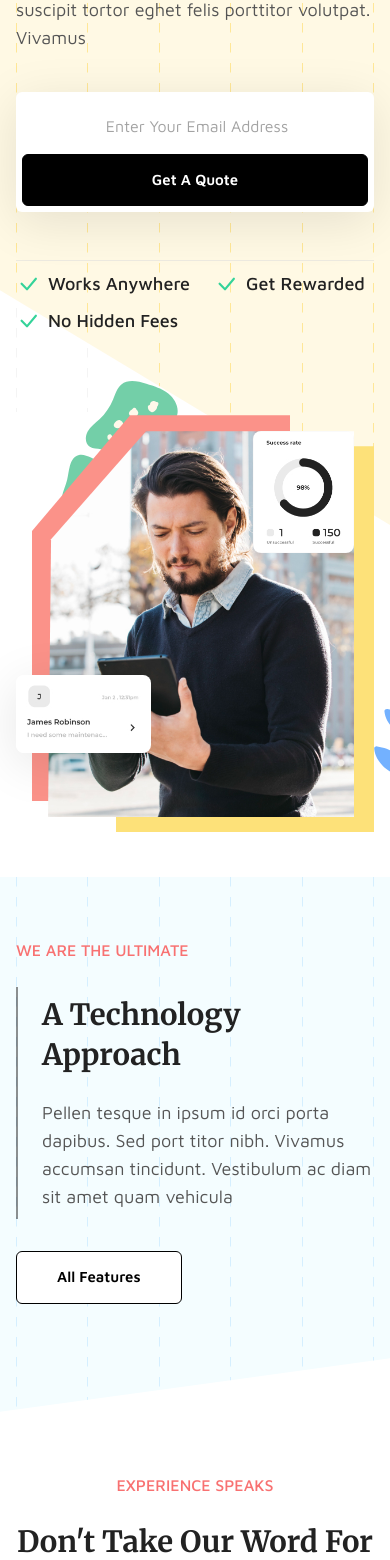
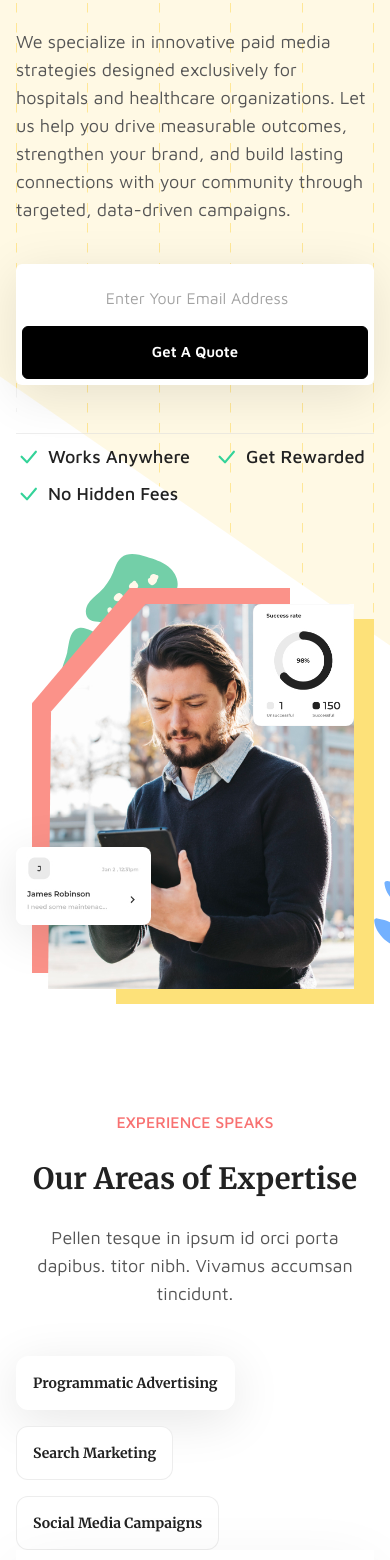
Before and after one commit to rzemanuel/citizenmedia, a Next.js app: page / in a window 390 px wide. Shown: the part 432-1992 px from the top of the page. Built offline with nearby package versions, Linux system fonts and the light colour scheme; what tailwind-bootstrap-grid would draw is missing.

Commit message:
updated main text

```diff
--- a/src/app/(main)/page.tsx
+++ b/src/app/(main)/page.tsx
@@ -2,74 +2,25 @@ import BlogCard from "@/components/BlogCard";
 import TabContainer from "@/components/TabContainer";
 import Line from "@/components/line";
 import config from "@/config/config.json";
-import DynamicIcon from "@/helpers/DynamicIcon";
 import { getListPage, getSinglePage } from "@/lib/contentParser";
 import { markdownify } from "@/lib/utils/textConverter";
-import CounterWrapper from "@/partials/Counter-Wrapper";
 import SeoMeta from "@/partials/SeoMeta";
-import Testimonials from "@/partials/Testimonials";
-import AboutShape1 from "@/shapes/about-s-1";
-import {
-  Blogs,
-  Button,
-  Feature,
-  Post,
-  Process,
-  Projects,
-  Testimonial,
-} from "@/types";
 import Image from "next/image";
 import Link from "next/link";
 import { BsCheckLg } from "react-icons/bs";
 import BannerShape from "../../shapes/banner-s-1";
 import BannerShape2 from "../../shapes/banner-s-2";
-import BlogShape1 from "../../shapes/blog-s-1";
 import FeatureShape1 from "../../shapes/feature-s-1";
 import FeatureShape2 from "../../shapes/feature-s-2";
+
 const { blog_folder } = config.settings;
 
 const Home = () => {
   const homepage = getListPage("_index.md");
-  const posts: Post[] = getSinglePage(blog_folder);
-  const testimonial: Testimonial = getListPage("sections/testimonial.md");
+  const posts = getSinglePage(blog_folder);
   const { frontmatter } = homepage;
-  const {
-    banner,
-    brands,
-    features,
-    projects,
-    process,
-    feature_post,
-    blogs,
-  }: {
-    banner: {
-      title: string;
-      images: {
-        left: string;
-        main: string;
-        right: string;
-      };
-      support: {
-        title: string;
-        list: { icon: string; link: string }[];
-      };
-      facility: string[];
-      content?: string;
-      button?: Button;
-    };
-    brands: { source: string }[];
-    feature_post: {
-      title: string;
-      subtitle: string;
-      description: string;
-      image: string;
-    }[];
-    features: Feature;
-    process: Process;
-    projects: Projects;
-    blogs: Blogs;
-  } = frontmatter;
-  const { images, support, facility } = banner || {};
+  const { banner, process, feature_post, blogs } = frontmatter;
+  const { images, facility } = banner || {};
 
   return (
     <>
@@ -78,22 +29,13 @@ const Home = () => {
         <div className="container relative z-30">
           <div className="row items-center">
             <div className="lg:col-6">
-              <h1
-                data-aos="fade-up-sm"
-                className="mb-6 text-[35px] sm:text-[50px] xl:text-[65px]"
+              <h1 className="mb-6 text-[35px] sm:text-[50px] xl:text-[65px]"
                   dangerouslySetInnerHTML={markdownify(banner.title)}
-              ></h1>
-              <p
-                data-aos="fade-up-sm"
-                data-aos-delay="150"
-                className="mb-6 text-lg"
+              />
+              <p className="mb-6 text-lg"
                  dangerouslySetInnerHTML={markdownify(banner.content ?? "")}
-              ></p>
-              <form
-                data-aos="fade-up-sm"
-                data-aos-delay="200"
-                className="my-10 flex w-full max-w-[600px] flex-col justify-between rounded-md bg-white p-[6px] shadow-md sm:flex-row"
-              >
+              />
+              <form className="my-10 flex w-full max-w-[600px] flex-col justify-between rounded-md bg-white p-[6px] shadow-md sm:flex-row">
                 <input
                   type="search"
                   className="w-full border-0 bg-transparent p-4 pl-6 text-center text-base placeholder:text-neutral-400 focus:border-0 focus:ring-0 sm:text-left"
@@ -103,323 +45,110 @@ const Home = () => {
                   Get A Quote
                 </button>
               </form>
-              {/* <span
-                data-aos="fade-right"
-                data-aos-delay="250"
-                className="align-middle text-lg font-bold text-dark"
-              >
-                {support.title}
-              </span> */}
-              {/* <ul className="mt-2 flex flex-row gap-8 align-middle text-[28px] xs:ml-7 xs:mt-0 xs:inline-flex">
-                {support.list.map((item, i) => (
-                  <li
-                    key={i}
-                    data-aos="fade-in"
-                    className="text-dark"
-                    data-aos-delay={`${300 + 50 * i}`}
-                  >
-                    <a href={item.link}>
-                      <DynamicIcon icon={item.icon} />
-                    </a>
-                  </li>
-                ))}
-              </ul> */}
               <div className="py-2">
                 <hr className="h-[1px] border-0 border-b border-border/50 bg-transparent" />
               </div>
               <ul className="flex flex-wrap gap-x-6 gap-y-2">
-                {facility.map((text, i) => {
-                  return (
-                    <li
-                      key={i}
-                      data-aos="fade-in"
-                      data-aos-delay={100 + i * 50}
-                    >
+                {facility.map((text, i) => (
+                  <li key={i}>
                     <BsCheckLg className="mr-2 inline-block text-2xl text-emerald-400" />
                     <p className="inline-block align-middle text-lg font-medium text-dark">
                       {text}
                     </p>
                   </li>
-                  );
-                })}
+                ))}
               </ul>
             </div>
             <div className="mx-auto max-w-[600px] pt-24 lg:col-6 lg:pt-0">
-              <div
-                data-aos="fade-up-sm"
-                className="image-block relative mr-[5.5%] md:mr-6 lg:ml-6"
-              >
+              <div className="image-block relative mr-[5.5%] md:mr-6 lg:ml-6">
                 <Image
                   width={448}
                   height={564}
                   className="banner-image w-100 h-auto max-w-full"
                   src={images.main}
-                  alt="banner-image"
+                  alt="banner"
                 />
                 <Image
                   width={211}
                   height={121}
-                  data-aos="fade-down-sm"
-                  data-aos-delay="150"
                   className="absolute bottom-16 left-0 w-[40%] rounded-lg shadow-md"
                   src={images.left}
-                  alt="banner-image"
+                  alt="banner-left"
                 />
-
                 <Image
                   width={211}
                   height={254}
-                  data-aos="fade-up-sm"
-                  data-aos-delay="200"
                   className="absolute right-0 top-0 w-[30%] rounded-lg md:-right-32 md:top-14 md:w-[40%] xl:top-36"
                   src={images.right}
-                  alt="banner-image"
+                  alt="banner-right"
                 />
-                {/* <!-- Start Start Bg Shape --> */}
-                <div
-                  data-aos="fade-up-sm"
-                  className="pointer-events-none absolute left-[40px] top-[-50px] -z-20 w-[40%] select-none"
-                >
+                <div className="pointer-events-none absolute left-[40px] top-[-50px] -z-20 w-[40%] select-none">
                   <BannerShape className="text-secondary" />
                 </div>
-                <div
-                  data-aos="fade-down-sm"
-                  className="pointer-events-none absolute bottom-[-70px] right-[-130px] -z-20 w-[40%] select-none"
-                >
+                <div className="pointer-events-none absolute bottom-[-70px] right-[-130px] -z-20 w-[40%] select-none">
                   <BannerShape2 className="text-quinary" />
-                </div>
-                {/* <!-- End Start Bg Shape --> */}
                 </div>
               </div>
             </div>
           </div>
-        {/* <!-- End Main Content --> */}
+        </div>
         <Line className="line-bg absolute z-20" color="bg-line-yellow" />
-        {/* <!-- End background lines --> */}
-      </section>
-      {/* <!-- End Banner Section --> */}
-
-      {/* <section className="md:section">
-        <div className="shadow-default relative z-20 mx-3 max-w-[1440px] rounded-xl bg-white py-8 md:mx-6 md:py-16 lg:mx-auto">
-          <div className="container">
-            <div className="row justify-center">
-              {brands.map((item, i) => {
-                return (
-                  <div
-                    key={i}
-                    className="col-5 sm:col-3 lg:col-2"
-                    data-aos="fade-up-sm"
-                    data-aos-delay={`${150 + 50 * i}`}
-                  >
-                    <Image
-                      width={169}
-                      height={92}
-                      src={item.source}
-                      alt="brand logo"
-                      className="inline-block py-4 sm:mx-auto"
-                    />
-                  </div>
-                );
-              })}
-            </div>
-          </div>
-        </div>
-      </section> */}
-      {/* <!-- End Brands Section --> */}
-
-      <section className="section features relative z-20 overflow-hidden after:-z-10">
-        <div className="container relative z-30">
-          <div className="row items-end justify-between pb-12">
-            <div className="lg:col-8 xl:col-6">
-              <span
-                className="mb-6 inline-block font-medium uppercase text-red-400"
-                data-aos="fade-up-sm"
-              >
-                {features.subtitle}
-              </span>
-              <div
-                className="mb-8 border-l-2 border-dark border-opacity-50 py-2 pl-6 lg:mb-0"
-                data-aos="fade-up-sm"
-              >
-                <h2
-                  className="mb-6 font-semibold"
-                  data-aos="fade-up-sm"
-                  data-aos-delay="50"
-                >
-                  {features.title}
-                </h2>
-                <p
-                  className="text-lg"
-                  data-aos="fade-up-sm"
-                  data-aos-delay="100"
-                >
-                  {features.description}
-                </p>
-              </div>
-            </div>
-            <div
-              className="col-auto"
-              data-aos="fade-right-sm"
-              data-aos-delay="150"
-            >
-              <Link
-                aria-disabled={!features.button.enable}
-                className="btn btn-outline-primary btn-sm"
-                href={features.button.link}
-              >
-                {features.button.label}
-              </Link>
-            </div>
-          </div>
-          {/* <div className="colored-box-icon row gy-4">
-            {features.list.map((feature, i) => {
-              const { title, icon, description } = feature;
-              return (
-                <div
-                  key={i}
-                  data-aos="fade-up-sm"
-                  data-aos-delay={`${200 + i * 50}`}
-                  className="md:col-6 lg:col-4 xl:col-3"
-                >
-                  <div className="h-full rounded-2xl border border-border/30 bg-white px-8 py-12 transition-all duration-300 hover:shadow-sm">
-                    <div className="icon-box">
-                      <DynamicIcon icon={icon} />
-                    </div>
-                    <h3 className="mb-6 text-xl font-semibold sm:text-2xl">
-                      {title}
-                    </h3>
-                    <p>{description}</p>
-                  </div>
-                </div>
-              );
-            })}
-          </div> */}
-        </div>
-
-        {/* <!-- Start Bg Shape --> */}
-        <div
-          data-aos="fade-left-sm"
-          className="pointer-events-none absolute top-0 hidden select-none min-[1440px]:block"
-        >
-          <FeatureShape1 className="text-quaternary" />
-        </div>
-        <div
-          data-aos="fade-right-sm"
-          className="pointer-events-none absolute right-0 top-52 hidden select-none lg:block"
-        >
-          <FeatureShape2 className="text-secondary" />
-        </div>
-        {/* <!-- End Bg Shape --> */}
-        <Line className="line-bg absolute z-20" color="bg-line-sky" />
       </section>
 
       <TabContainer {...process} />
-      <CounterWrapper {...projects} />
-      {/* <!-- End Showcase Section --> */}
 
-      {feature_post.map((post, i) => {
-        const isEven = (i + 1) % 2 === 0;
-        return (
+      {feature_post.map((post, i) => (
         <section
           key={i}
-            className={`section-lg feature ${
-              isEven ? "triangle-down pt-32" : "triangle-up pb-0"
-            } relative z-20 overflow-hidden`}
+          className="relative z-20 overflow-hidden"
         >
           <div className="container relative z-20">
             <div className="row gy-4 items-center">
-                <div
-                  data-aos="fade-left-sm"
-                  className={`lg:col-7 ${isEven ? "order-2" : "order-1"}`}
-                >
+              <div className={`lg:col-7 ${(i + 1) % 2 === 0 ? "order-2" : "order-1"}`}>
                 <div className={`feature-clip-path-${i + 1} relative`}>
                   <Image
                     width={727}
                     height={613}
                     src={post.image}
                     className="mx-auto block"
-                      alt="feature image"
+                    alt="feature"
                   />
-                    {/* <!-- Start Bg Shape --> */}
-                    <div
-                      data-aos="fade-right-sm"
-                      className="pointer-events-none absolute right-[100px] top-[-10px] -z-10 hidden select-none lg:block"
-                    >
+                  <div className="pointer-events-none absolute right-[100px] top-[-10px] -z-10 hidden select-none lg:block">
                     <FeatureShape1 className="text-quinary" />
                   </div>
-                    <div
-                      data-aos="fade-left-sm"
-                      className="pointer-events-none absolute bottom-[130px] left-0 -z-10 hidden select-none lg:block"
-                    >
+                  <div className="pointer-events-none absolute bottom-[130px] left-0 -z-10 hidden select-none lg:block">
                     <FeatureShape2 className="text-secondary" />
-                    </div>
-                    {/* <!-- End Bg Shape --> */}
-                  </div>
-                </div>
-                <div className={`lg:col-5 ${isEven ? "order-1" : "order-2"}`}>
-                  <span
-                    className="mb-6 inline-block font-medium uppercase text-red-400"
-                    data-aos="fade-right-sm"
-                  >
-                    {post.subtitle}
-                  </span>
-                  <div
-                    data-aos="fade-right-sm"
-                    className="mb-6 border-l-2 border-dark border-opacity-50 py-2 pl-6"
-                  >
-                    <h2
-                      className="font-semibold"
-                      data-aos="fade-right-sm"
-                      data-aos-delay="100"
-                    >
-                      {post.title}
-                    </h2>
-                  </div>
-                  <p
-                    className="pl-6 text-lg"
-                    data-aos="fade-right-sm"
-                    data-aos-delay="150"
-                  >
-                    {post.description}
-                  </p>
                   </div>
                 </div>
               </div>
-            <Line
-              className="line-bg absolute left-0 top-1/2 z-10 flex h-full w-full -translate-y-1/2 justify-between"
-              color="bg-line-sky"
-            />
+              <div className={`lg:col-5 ${(i + 1) % 2 === 0 ? "order-1" : "order-2"}`}>
+                <span className="mb-6 inline-block font-medium uppercase text-red-400">
+                  {post.subtitle}
+                </span>
+                <div className="mb-6 border-l-2 border-dark border-opacity-50 py-2 pl-6">
+                  <h2 className="font-semibold">{post.title}</h2>
+                </div>
+                <p className="pl-6 text-lg">{post.description}</p>
+              </div>
+            </div>
+          </div>
+          <Line className="line-bg absolute left-0 top-1/2 z-10 flex h-full w-full -translate-y-1/2 justify-between" color="bg-line-sky" />
         </section>
-        );
-      })}
-      {/* <!-- End Feature Section --> */}
-
-      <Testimonials data={testimonial} />
+      ))}
 
       <section className="section-md articles relative z-20 overflow-hidden after:-z-10">
         <div className="container relative z-30">
           <div className="row items-end justify-between pb-12">
             <div className="lg:col-8 xl:col-6">
-              <span
-                className="mb-6 inline-block font-medium uppercase text-red-400"
-                data-aos="fade-up-sm"
-              >
+              <span className="mb-6 inline-block font-medium uppercase text-red-400">
                 {blogs.subtitle}
               </span>
-              <div
-                data-aos="fade-up-sm"
-                className="mb-8 border-l-2 border-dark border-opacity-50 py-2 pl-6 lg:mb-0"
-              >
-                <h2 className="font-semibold" data-aos="fade-up-sm">
-                  {blogs.title}
-                </h2>
+              <div className="mb-8 border-l-2 border-dark border-opacity-50 py-2 pl-6 lg:mb-0">
+                <h2 className="font-semibold">{blogs.title}</h2>
               </div>
             </div>
-            <div data-aos="fade-right-sm" className="col-auto">
-              <Link
-                href={blogs.button.link}
-                className="btn btn-outline-primary btn-sm"
-              >
+            <div className="col-auto">
+              <Link href={blogs.button.link} className="btn btn-outline-primary btn-sm">
                 {blogs.button.label}
               </Link>
             </div>
@@ -430,25 +159,8 @@ const Home = () => {
             ))}
           </div>
         </div>
-
-        {/* <!-- Start Bg Shape --> */}
-        <div
-          data-aos="fade-left-sm"
-          className="pointer-events-none absolute -left-24 bottom-0 hidden select-none lg:block"
-        >
-          <AboutShape1 className="text-secondary" />
-        </div>
-        <div
-          data-aos="fade-right-sm"
-          className="pointer-events-none absolute right-0 top-52 hidden select-none lg:block"
-        >
-          <BlogShape1 className="text-quinary" />
-        </div>
-        {/* <!-- End Bg Shape --> */}
         <Line className="line-bg absolute z-20" color="bg-line-sky" />
-        {/* <!-- End background lines --> */}
       </section>
-      {/* <!-- End Articles Section --> */}
     </>
   );
 };
--- a/src/content/_index.md
+++ b/src/content/_index.md
@@ -1,8 +1,8 @@
 ---
 # Banner
 banner:
-  title: "The smarter way to save documents"
-  content: "Pellen tesque in ipsum id orci porta dapibus. Sed port titor lectus nibh. Vivamus accumsan tincidunt. Vestibulum ac diam sit amet quam vehicula elementum sed suscipit tortor eghet felis porttitor volutpat. Vivamus"
+  title: "Empowering Healthcare Marketing with Tailored Paid Media Solutions"
+  content: "We specialize in innovative paid media strategies designed exclusively for hospitals and healthcare organizations. Let us help you drive measurable outcomes, strengthen your brand, and build lasting connections with your community through targeted, data-driven campaigns."
   images:
     main: "/images/banner/banner-image.jpg"
     left: "/images/banner/banner-image-part-1.jpg"
@@ -61,18 +61,18 @@ features:
 
 # Process
 process:
-  title: "Don't Take Our Word For It"
+  title: "Our Areas of Expertise"
   subtitle: "EXPERIENCE SPEAKS"
   description: "Pellen tesque in ipsum id orci porta dapibus. titor nibh. Vivamus accumsan tincidunt."
   list:
-    - title: "Features You will Need"
-      description: "Proin eget tortor risus. Donec sollicitudin molestie imperdiet et, porttitor at sem."
+    - title: "Programmatic Advertising"
+      description: "Deliver precision targeting to connect with the right audience at the right time using healthcare-specific programmatic platforms. Our approach includes unique condition-based and HCP targeting capabilities that outperform general market omnichannel DSPs like Trade Desk or DV360, ensuring unparalleled results for healthcare marketers."
       image: "/images/tab-contents/feature-tab-content-1.jpg"
-    - title: "Increase Your Sales"
-      description: "Proin eget tortor risus. Donec sollicitudin molestie imperdiet et, porttitor at sem."
+    - title: "Search Marketing"
+      description: "Capture patient intent and ensure your organization ranks prominently in search results"
       image: "/images/tab-contents/feature-tab-content-2.jpg"
-    - title: "Choose Right Plan"
-      description: "Proin eget tortor risus. Donec sollicitudin molestie imperdiet et, porttitor at sem."
+    - title: "Social Media Campaigns"
+      description: "Foster engagement and build trust with strategic, community-focused outreach."
       image: "/images/tab-contents/feature-tab-content-3.jpg"
 
 # Projects
@@ -93,9 +93,9 @@ projects:
 
 # Feature Post
 feature_post:
-  - title: "Take Your Marketing to the Next Level."
+  - title: "Why Choose Citizen Media Group?"
     subtitle: "INNOVATIVE STRATEGIES"
-    description: "Donec sollicitudin molestie malesuada. Lorem ipsum dolor sit imperdiet et, porttitor at sem. Pellentesque in ipsum id orci porta dapibus. Curabitur aliquet quam id dui posuere blandit. Proin eget elementum sed sit amet dui. Nulla porttitor accumsan tincidunt. Proin eget tortor risus."
+    description: "As a trusted partner to healthcare providers nationwide, we combine deep industry expertise with advanced marketing innovation. Our tailored solutions in programmatic advertising, search, and social media deliver transformational results that align with your organization’s goals."
     image: "/images/feature-1.png"
 
   - title: "Choose the Right Plan for Your Team"
```
Also changed, not shown: 1 other file (tests, documents, lock files or other folders). Lines whose indentation alone changed are shown as unchanged.
